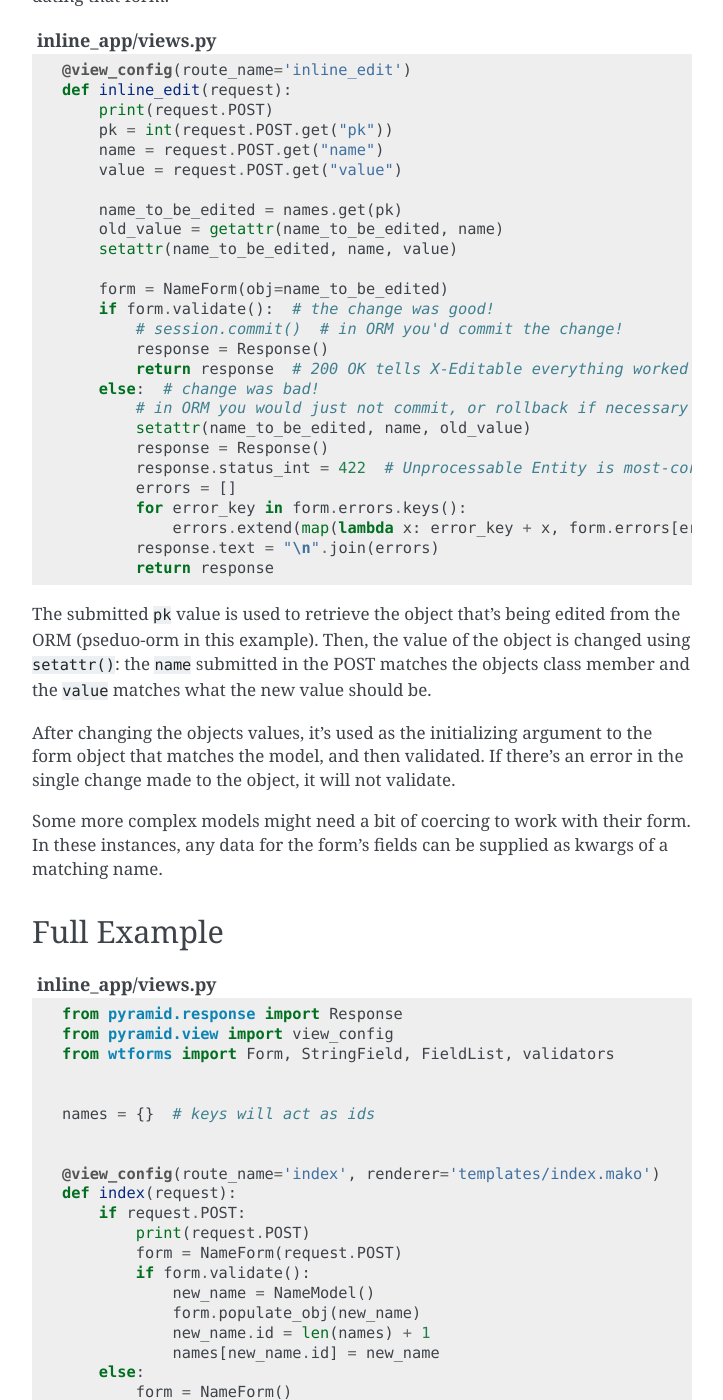
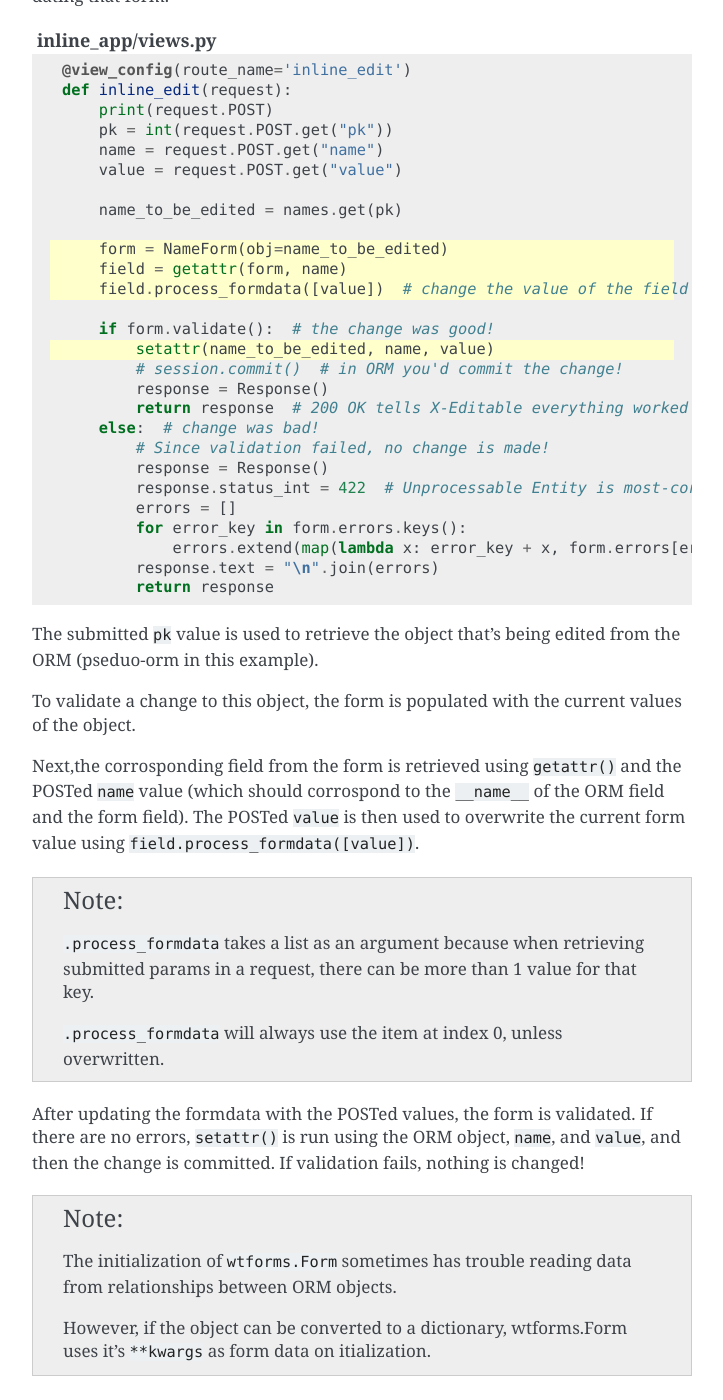
Before and after one commit to MaxwellGBrown/notebook, a Sphinx documentation site: the page built from docs/source/python_libraries/examples/validating_inline_edits/validating_inline_edits.rst, in a window 1280 px wide and 1400 px high, scrolled down 1147 px. Shown: the whole window, without its empty margins (388-1111 px from the left). Built offline with Sphinx 7.4.7, drawn with Linux system fonts in a browser that asks for light colours; some of the changed text lies outside the part shown.

Commit message:
Updated the inline_edit example

```diff
--- a/docs/source/python_libraries/examples/validating_inline_edits/inline_app/views.py
+++ b/docs/source/python_libraries/examples/validating_inline_edits/inline_app/views.py
@@ -30,17 +30,18 @@ def inline_edit(request):
     value = request.POST.get("value")
 
     name_to_be_edited = names.get(pk)
-    old_value = getattr(name_to_be_edited, name)
-    setattr(name_to_be_edited, name, value)
 
     form = NameForm(obj=name_to_be_edited)
+    field = getattr(form, name)
+    field.process_formdata([value])  # change the value of the field
+
     if form.validate():  # the change was good!
+        setattr(name_to_be_edited, name, value)
         # session.commit()  # in ORM you'd commit the change!
         response = Response()
         return response  # 200 OK tells X-Editable everything worked
     else:  # change was bad!
-        # in ORM you would just not commit, or rollback if necessary
-        setattr(name_to_be_edited, name, old_value)
+        # Since validation failed, no change is made!
         response = Response()
         response.status_int = 422  # Unprocessable Entity is most-correct
         errors = []
--- a/docs/source/python_libraries/examples/validating_inline_edits/validating_inline_edits.rst
+++ b/docs/source/python_libraries/examples/validating_inline_edits/validating_inline_edits.rst
@@ -52,15 +52,27 @@ With a constructed model and a form to match a model object, we can use X-Editab
 .. literalinclude:: inline_app/views.py
     :language: python
     :caption: inline_app/views.py
-    :lines: 25-50
-    :emphasize-lines: 32-34, 36
+    :emphasize-lines: 10-12, 15
+    :lines: 25-51
 
-The submitted ``pk`` value is used to retrieve the object that's being edited from the ORM (pseduo-orm in this example). Then, the value of the object is changed using ``setattr()``: the ``name`` submitted in the POST matches the objects class member and the ``value`` matches what the new value should be.
+The submitted ``pk`` value is used to retrieve the object that's being edited from the ORM (pseduo-orm in this example).
 
-After changing the objects values, it's used as the initializing argument to the form object that matches the model, and then validated. If there's an error in the single change made to the object, it will not validate.
+To validate a change to this object, the form is populated with the current values of the object.
 
-Some more complex models might need a bit of coercing to work with their form. In these instances, any data for the form's fields can be supplied as kwargs of a matching name.
+Next,the corrosponding field from the form is retrieved using ``getattr()`` and the POSTed ``name`` value (which should corrospond to the ``__name__`` of the ORM field and the form field). The POSTed ``value`` is then used to overwrite the current form value using ``field.process_formdata([value])``.
 
+.. note::
+   ``.process_formdata`` takes a list as an argument because when retrieving submitted params in a request, there can be more than 1 value for that key.
+
+   ``.process_formdata`` will always use the item at index 0, unless overwritten.
+
+
+After updating the formdata with the POSTed values, the form is validated. If there are no errors, ``setattr()`` is run using the ORM object, ``name``, and ``value``, and then the change is committed. If validation fails, nothing is changed!
+
+.. note::
+   The initialization of ``wtforms.Form`` sometimes has trouble reading data from relationships between ORM objects.
+
+   However, if the object can be converted to a dictionary, wtforms.Form uses it's ``**kwargs`` as form data on itialization.
 
 ------------
 Full Example
```
